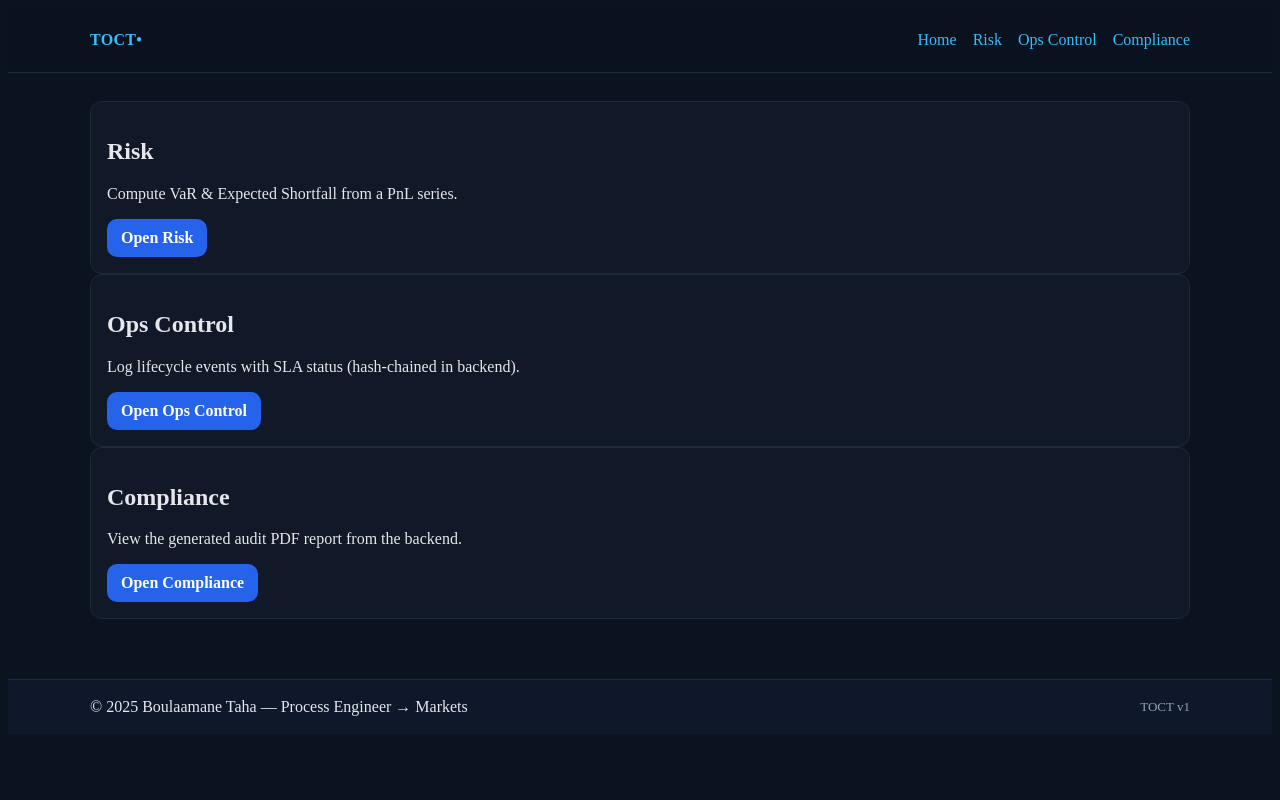
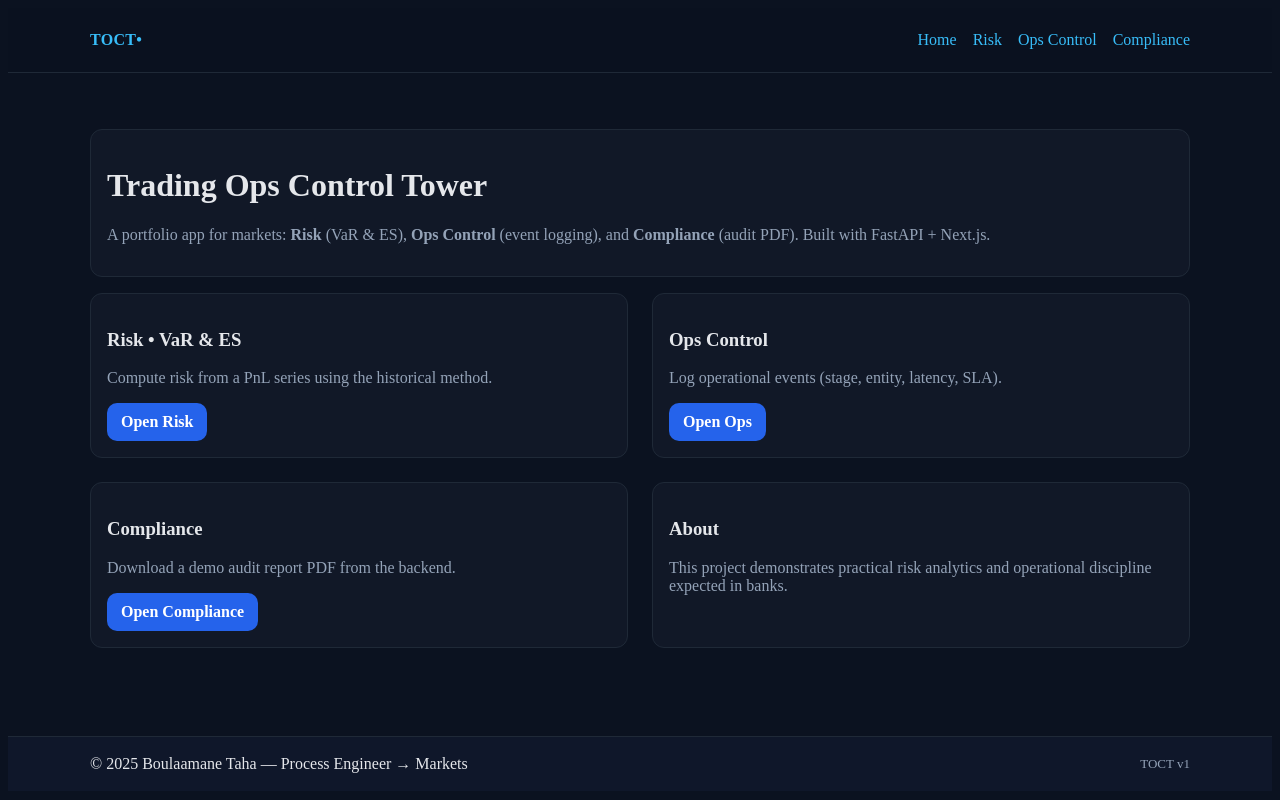
Before and after one commit to TahaBo04/Toct, a Next.js app in the folder frontend/: page / in a window 1280 px wide. Built offline with nearby package versions, Linux system fonts and the light colour scheme.

Commit message:
Update page.tsx

```diff
--- a/frontend/src/app/page.tsx
+++ b/frontend/src/app/page.tsx
@@ -1,22 +1,37 @@
-import Link from "next/link";
+// src/app/page.tsx
+export default function HomePage() {
+  return (
+    <div className="section">
+      <div className="card" style={{marginBottom:16}}>
+        <h1>Trading Ops Control Tower</h1>
+        <p className="muted">
+          A portfolio app for markets: <b>Risk</b> (VaR & ES), <b>Ops Control</b> (event logging),
+          and <b>Compliance</b> (audit PDF). Built with FastAPI + Next.js.
+        </p>
+      </div>
 
-export default function Home() {
-  return (
-    <div className="grid2">
-      <div className="card">
-        <h2>Risk</h2>
-        <p>Compute VaR & Expected Shortfall from a PnL series.</p>
-        <Link className="btn" href="/risk">Open Risk</Link>
-      </div>
-      <div className="card">
-        <h2>Ops Control</h2>
-        <p>Log lifecycle events with SLA status (hash-chained in backend).</p>
-        <Link className="btn" href="/ops-control">Open Ops Control</Link>
-      </div>
-      <div className="card">
-        <h2>Compliance</h2>
-        <p>View the generated audit PDF report from the backend.</p>
-        <Link className="btn" href="/compliance">Open Compliance</Link>
+      <div className="grid-2">
+        <div className="card">
+          <h3>Risk • VaR & ES</h3>
+          <p className="muted">Compute risk from a PnL series using the historical method.</p>
+          <a className="btn" href="/risk">Open Risk</a>
+        </div>
+        <div className="card">
+          <h3>Ops Control</h3>
+          <p className="muted">Log operational events (stage, entity, latency, SLA).</p>
+          <a className="btn" href="/ops-control">Open Ops</a>
+        </div>
+        <div className="card">
+          <h3>Compliance</h3>
+          <p className="muted">Download a demo audit report PDF from the backend.</p>
+          <a className="btn" href="/compliance">Open Compliance</a>
+        </div>
+        <div className="card">
+          <h3>About</h3>
+          <p className="muted">
+            This project demonstrates practical risk analytics and operational discipline expected in banks.
+          </p>
+        </div>
       </div>
     </div>
   );
```
